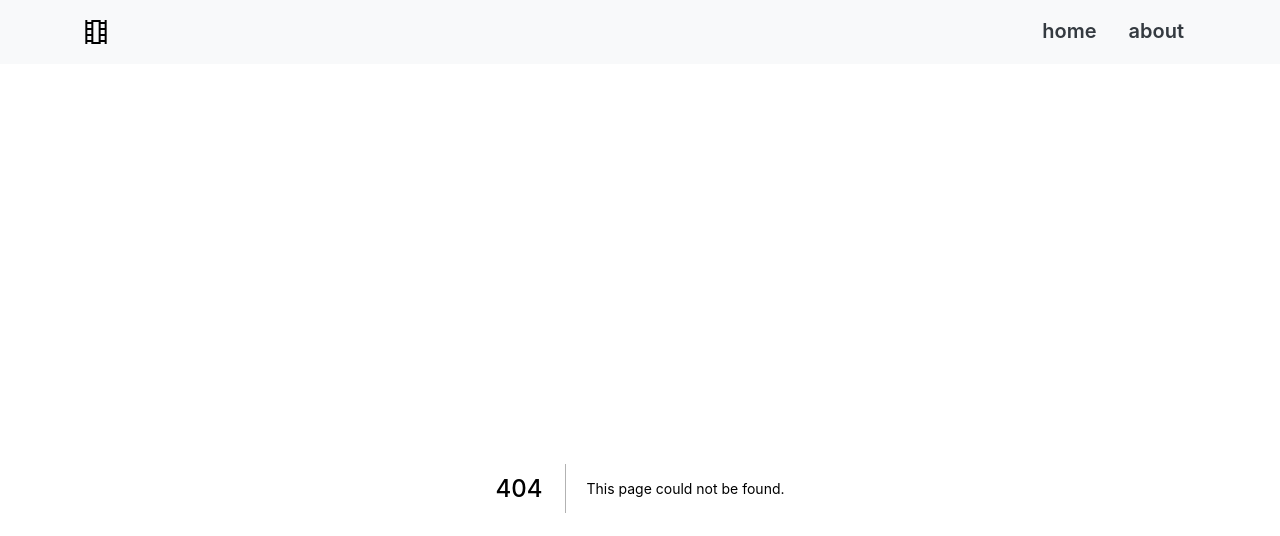
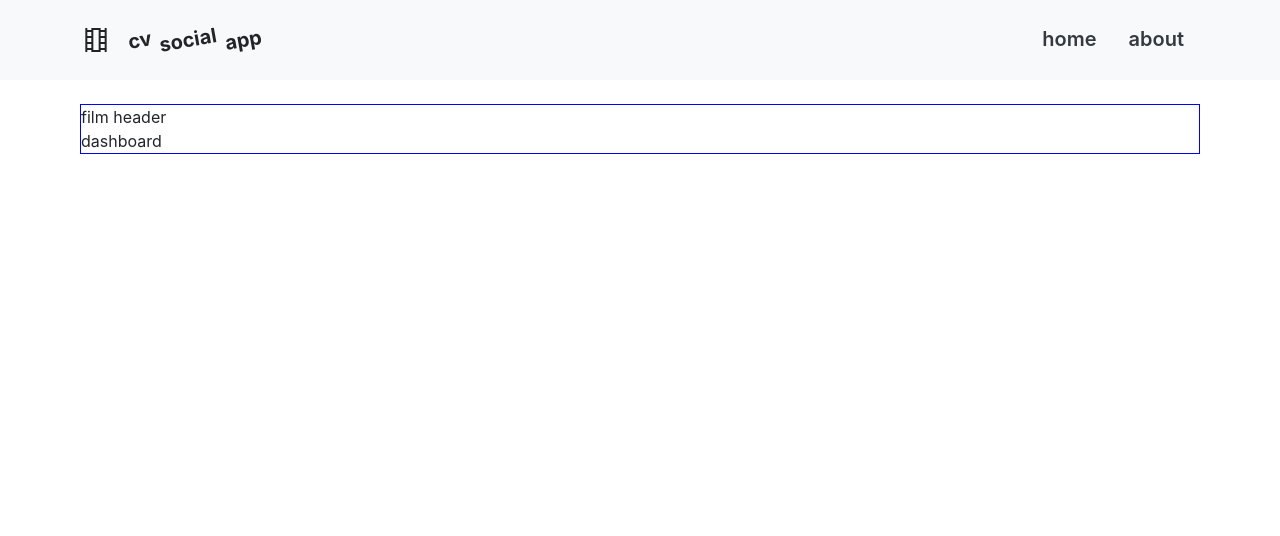
Before and after one commit to a-xmd/cineville, a Next.js app: page /cineville/films/apollo-11/dashboard in a window 1280 px wide. Before the commit this address had no page. Shown: the top 536 px of the page. Built offline with nearby package versions, Linux system fonts and the light colour scheme.

Commit message:
improve styling

```diff
--- a/src/modules/base/components/header/header.jsx
+++ b/src/modules/base/components/header/header.jsx
@@ -12,6 +12,11 @@ export default function Header({}) {
       <div className={classnames(styles['inner'])}>
         <div className={classnames(styles.left)}>
           <FilmIcon hideFromScreenReader={true} />
+          <span className={classnames(styles['logo-text'])}>
+            <span>cv</span>
+            <span>social</span>
+            <span>app</span>
+          </span>
         </div>
 
         <div className={classnames(styles['right'])}>
--- a/src/modules/base/components/header/header.module.scss
+++ b/src/modules/base/components/header/header.module.scss
@@ -10,11 +10,28 @@
 
         max-width: var(--width-content);
         margin: 0 auto;
-        padding: 1rem var(--padding-content);
+        padding: 1.5rem var(--padding-content);
 
         .left {
+            display: flex;
+            align-items: center;
+            gap: 16px;
+
+
+            .logo-text {
+                display: flex;
+                gap: 8px;
+                font-size: variables.$text-20;
+                font-weight: 700;
+
+                > * {
+                    transform: rotate(-10deg);
+                }
+            }
+
             svg {
                 width: 32px;
+                fill: variables.$dark-1;
             }
         }
 
--- /dev/null
+++ b/src/modules/dashboard/index.js
@@ -0,0 +1 @@
+export { default as FilmDashboard } from './dashboard'
--- /dev/null
+++ b/src/modules/film-layout/film-layout.jsx
@@ -0,0 +1,21 @@
+import classnames from 'classnames'
+import Head from 'next/head'
+import styles from './film-layout.module.scss'
+
+export default function FilmLayout({ children, title, descriptionContent }) {
+  return (
+    <>
+      <Head>
+        <title>{title}</title>
+        <meta
+          name="description"
+          content={(descriptionContent = 'Experiment: social Cineville app')}
+        />
+      </Head>
+      <div className={classnames(styles['film-header'])}>
+        <div>film header</div>
+        {children}
+      </div>
+    </>
+  )
+}
--- /dev/null
+++ b/src/modules/film-layout/film-layout.module.scss
@@ -0,0 +1,3 @@
+.film-header {
+    border: 1px solid blue;
+}
--- /dev/null
+++ b/src/modules/film-layout/index.js
@@ -0,0 +1 @@
+export { default as FilmLayout } from './film-layout'
--- a/src/modules/films-overview/components/film-block/film-block.jsx
+++ b/src/modules/films-overview/components/film-block/film-block.jsx
@@ -44,7 +44,7 @@ const FilmBlock = ({ film, lang }) => {
       </div>
       <div className={classnames(styles['film-block__content'])}>
         <h3>
-          <Link href={`/films/${film.identifier}`}>{film.title}</Link>
+          <Link href={`/films/${film.identifier}/dashboard`}>{film.title}</Link>
         </h3>
         {film.alternativeTitle && <div>{film.alternativeTitle}</div>}
 
--- a/src/modules/films-overview/components/films-overview/films-overview.hooks.js
+++ b/src/modules/films-overview/components/films-overview/films-overview.hooks.js
@@ -3,6 +3,7 @@ import {
   SORT_TITLE,
   SET_SORT_TYPE,
   SET_SORT_ORDER,
+  SORT_DATE,
 } from './films-overview.constants'
 import { sortFilms } from './films-overview.functions'
 
@@ -29,8 +30,8 @@ const reducer = (state, action) => {
 
 export const useFilms = (_films) => {
   const [state, dispatch] = useReducer(reducer, {
-    sortBy: SORT_TITLE,
-    isAscending: true,
+    sortBy: SORT_DATE,
+    isAscending: false,
     films: _films,
   })
 
--- a/src/pages/films/[id].jsx
+++ b/src/pages/films/[id]/dashboard.jsx
@@ -1,17 +1,8 @@
-import Head from 'next/head'
 import { readFile } from 'fs/promises'
+import { FilmLayout } from 'modules/film-layout'
 
 export default function Film({ film }) {
-  return (
-    <>
-      <h1>film : {film.title}</h1>
-      <div>text text text</div>
-      <h2>h2 title</h2>
-      <div>text text text</div>
-      <h3>h3 title</h3>
-      <div>text text text</div>
-    </>
-  )
+  return <div>dashboard</div>
 }
 
 const getFilms = async () => {
@@ -42,24 +33,6 @@ export async function getStaticPaths() {
   }
 }
 
-const FilmLayout = ({ children, title, descriptionContent }) => {
-  return (
-    <>
-      <Head>
-        <title>{title}</title>
-        <meta
-          name="description"
-          content={(descriptionContent = 'Experiment: social Cineville app')}
-        />
-      </Head>
-      <div>
-        <div>film header</div>
-        {children}
-      </div>
-    </>
-  )
-}
-
 Film.getLayout = function (page) {
   return (
     <FilmLayout title={`Work title / ${page.props.film.title}`}>
--- a/src/pages/index.js
+++ b/src/pages/index.js
@@ -1,8 +1,7 @@
 import { useState } from 'react'
 import Head from 'next/head'
-import { FilmsOverview } from 'modules/films-overview'
+import { FilmsOverview, sortFilms, SORT_DATE } from 'modules/films-overview'
 import { readFile } from 'fs/promises'
-import { sortFilms, SORT_TITLE } from 'modules/films-overview'
 
 export default function Home({ _films }) {
   return (
@@ -25,7 +24,7 @@ export async function getStaticProps(context) {
 
   return {
     props: {
-      _films: sortFilms(JSON.parse(data), SORT_TITLE),
+      _films: sortFilms(JSON.parse(data), SORT_DATE, false),
     },
   }
 }
--- a/src/styles/globals.scss
+++ b/src/styles/globals.scss
@@ -84,5 +84,14 @@ h3 {
 }
 
 .mono {
-  font-family: 'JetBrains Mono', monospace;
+  font-family: ui-monospace,
+             Menlo, Monaco,
+             "Cascadia Mono", "Segoe UI Mono",
+             "Roboto Mono",
+             "Oxygen Mono",
+             "Ubuntu Monospace",
+             "Source Code Pro",
+             "Fira Mono",
+             "Droid Sans Mono",
+             "Courier New", monospace;
 }
```
Also changed, not shown: src/modules/dashboard/dashboard.jsx (added, +12 -0 lines).
